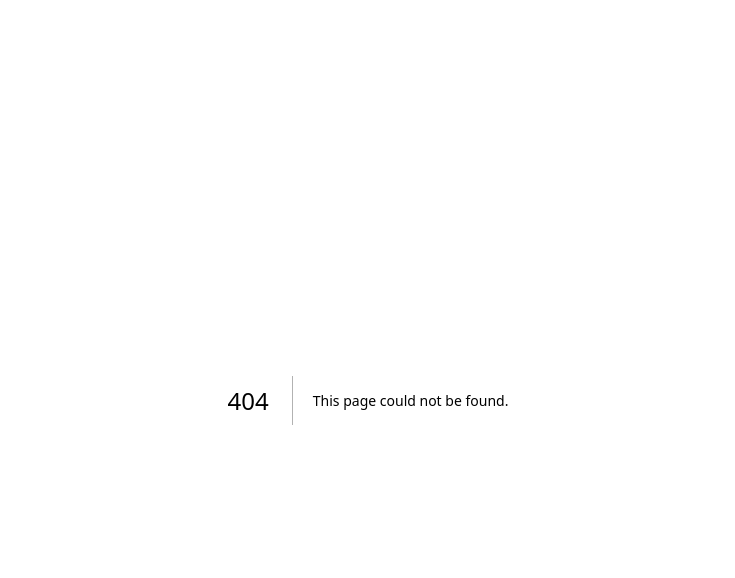
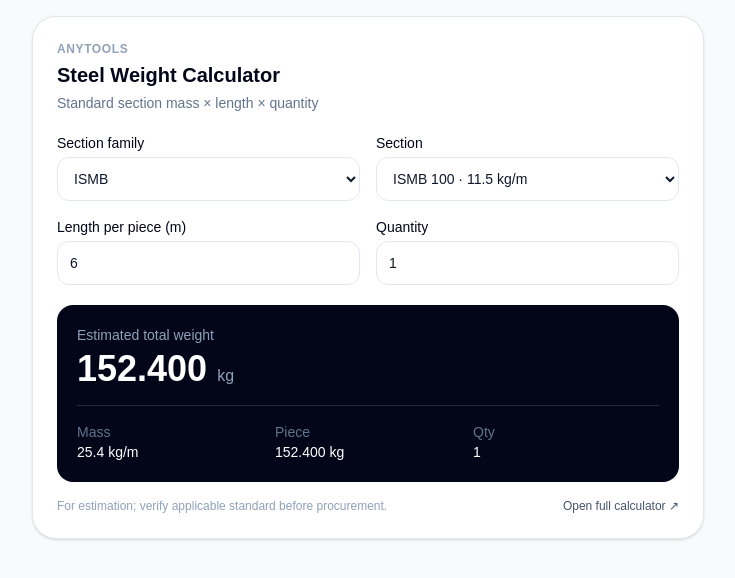
Before and after one commit to farukislamyt/any-tools, a Next.js app: page /embed/metal-weight in a window 1280 px wide. Before the commit this address had no page. Shown: the top 578 px of the page, without its empty margins (272-1007 px from the left). Built offline with nearby package versions, Linux system fonts and the light colour scheme.

Commit message:
Add embeddable metal weight calculator widget

```diff
--- /dev/null
+++ b/app/embed/metal-weight/page.tsx
@@ -0,0 +1,43 @@
+"use client";
+
+import { useMemo, useState } from "react";
+import { steelSections, sectionFamilies } from "@/lib/steel-sections";
+
+const input = "mt-1 h-11 w-full rounded-xl border border-slate-200 bg-white px-3 text-sm text-slate-900 outline-none focus:border-slate-900 focus:ring-2 focus:ring-slate-100";
+
+export default function MetalWeightEmbed() {
+  const [family, setFamily] = useState<(typeof sectionFamilies)[number]>("ISMB");
+  const [designation, setDesignation] = useState("ISMB 200");
+  const [length, setLength] = useState("6");
+  const [quantity, setQuantity] = useState("1");
+  const [theme, setTheme] = useState("light");
+
+  const sections = useMemo(() => steelSections.filter(s => s.family === family), [family]);
+  const selected = steelSections.find(s => s.designation === designation) ?? sections[0];
+  const total = (Number(length) || 0) * (Number(quantity) || 0) * (selected?.massKgPerM || 0);
+
+  return (
+    <main className={theme === "dark" ? "min-h-screen bg-slate-950 p-4 text-white" : "min-h-screen bg-slate-50 p-4 text-slate-950"}>
+      <div className="mx-auto max-w-2xl rounded-3xl border border-slate-200 bg-white p-5 shadow-sm sm:p-6">
+        <div className="mb-5">
+          <p className="text-xs font-semibold uppercase tracking-wider text-slate-400">AnyTools</p>
+          <h1 className="mt-1 text-xl font-bold">Steel Weight Calculator</h1>
+          <p className="mt-1 text-sm text-slate-500">Standard section mass × length × quantity</p>
+        </div>
+        <div className="grid gap-4 sm:grid-cols-2">
+          <label className="text-sm font-medium">Section family<select className={input} value={family} onChange={e => { const f = e.target.value as typeof family; setFamily(f); setDesignation(steelSections.find(s => s.family === f)?.designation ?? ""); }}>{sectionFamilies.map(f => <option key={f}>{f}</option>)}</select></label>
+          <label className="text-sm font-medium">Section<select className={input} value={designation} onChange={e => setDesignation(e.target.value)}>{sections.map(s => <option key={s.designation}>{s.designation} · {s.massKgPerM} kg/m</option>)}</select></label>
+          <label className="text-sm font-medium">Length per piece (m)<input className={input} type="number" min="0" step="0.01" value={length} onChange={e => setLength(e.target.value)} /></label>
+          <label className="text-sm font-medium">Quantity<input className={input} type="number" min="1" step="1" value={quantity} onChange={e => setQuantity(e.target.value)} /></label>
+        </div>
+        <div className="mt-5 rounded-2xl bg-slate-950 p-5 text-white">
+          <p className="text-sm text-slate-400">Estimated total weight</p>
+          <p className="mt-1 text-4xl font-bold">{total.toFixed(3)} <span className="text-base font-medium text-slate-400">kg</span></p>
+          <div className="mt-4 grid grid-cols-3 gap-3 border-t border-slate-800 pt-4 text-sm"><div><span className="block text-slate-500">Mass</span>{selected?.massKgPerM ?? 0} kg/m</div><div><span className="block text-slate-500">Piece</span>{((Number(length) || 0) * (selected?.massKgPerM || 0)).toFixed(3)} kg</div><div><span className="block text-slate-500">Qty</span>{Number(quantity) || 0}</div></div>
+        </div>
+        <div className="mt-4 flex items-center justify-between text-xs text-slate-400"><span>For estimation; verify applicable standard before procurement.</span><a href="https://any-tools.vercel.app/tools/metal-weight" target="_blank" rel="noreferrer" className="font-medium text-slate-600 hover:text-slate-950">Open full calculator ↗</a></div>
+      </div>
+      <script dangerouslySetInnerHTML={{ __html: `try { const p=new URLSearchParams(location.search); const t=p.get('theme'); if(t) document.documentElement.dataset.embedTheme=t; window.parent.postMessage({type:'anytools-resize',height:document.documentElement.scrollHeight},'*'); } catch(e) {}` }} />
+    </main>
+  );
+}
```
